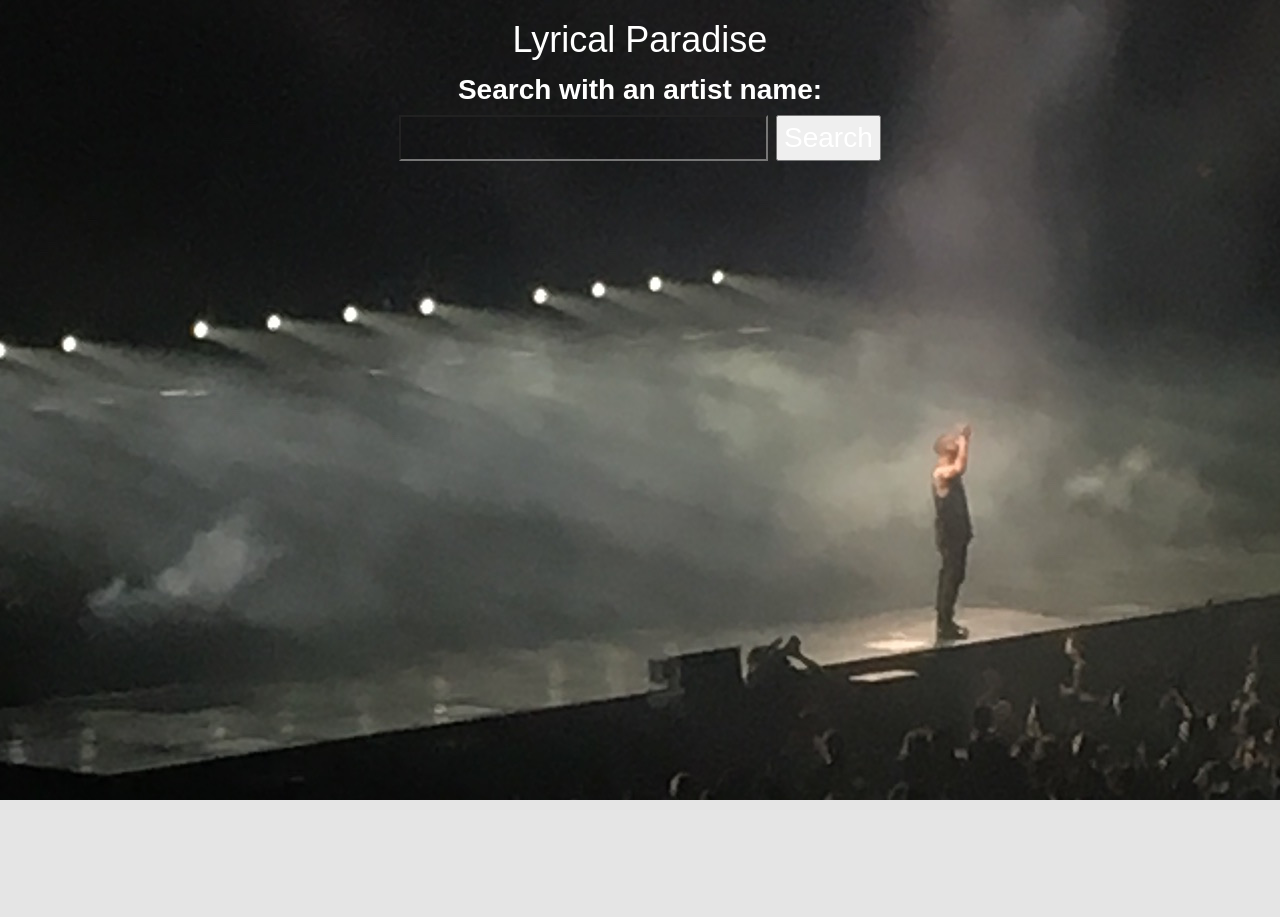
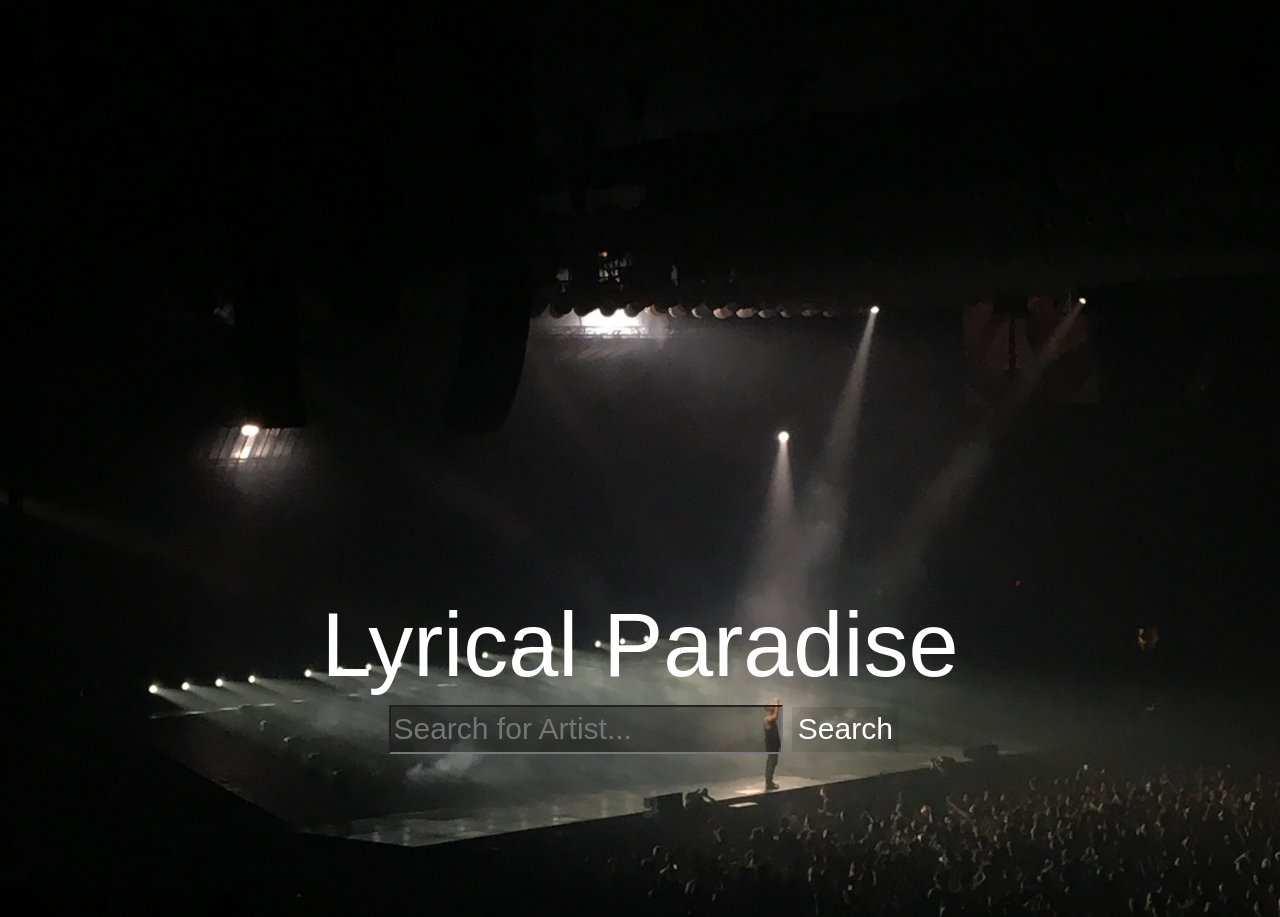
Before and after one commit to sonekase/MusicAPI, a website: page src/index.html in a window 1280 px wide. Shown: the top 917 px of the page. Before the commit the page ends 800 px from the top, so only its background shows below. Drawn offline with nearby package versions, Linux system fonts and the light colour scheme; a web font is replaced by a local one.

Commit message:
Update css style.

```diff
--- a/src/css/styles.css
+++ b/src/css/styles.css
@@ -1,14 +1,28 @@
 body {
   background: url('../img/drake1.jpg') no-repeat 50% 50%;
+  background-size: cover;
   height: 100%;
   width: 100%;
   height: 100vh;
   font-family: 'Rationale', sans-serif;
-  font-size: 28px;
+  font-size: 30px;
   text-align: center;
+  background-color: rgba(0, 0, 0, 1.5);
+  color: #FFF;
+  margin-top: 45%;
+  margin-left: auto;
+  margin-right: auto;
+}
+
+#headline {
+  font-size: 3em;
+}
+
+button {
   background-color: rgba(0, 0, 0, 0.1);
-  color: #FFF;
+  border-style: none;
 }
+
 .findLyric:hover {
   cursor: pointer;
   color: blue;
@@ -17,7 +31,7 @@ body {
 
 #title {
   text-decoration: underline;
-  font-weight: bold;
+  font-size: 1.25em;
 }
 
 #player {
@@ -25,9 +39,13 @@ body {
 }
 
 #artistName {
-  background-color: rgba(0, 0, 0, 0.1);
+  background-color: rgba(0, 0, 0, 0.35);
+}
+
+.tracklist {
+  background-color: rgba(0, 0, 0, 0.35);
 }
 
 .lyrics {
-  background-color: rgba(0, 0, 0, 0.1);
+  background-color: rgba(0, 0, 0, 0.35);
 }
--- a/src/index.html
+++ b/src/index.html
@@ -12,21 +12,21 @@
   </head>
   <body>
     <div class="container">
-      <h1>Lyrical Paradise</h1>
+      <h1 id="headline">Lyrical Paradise</h1>
 
       <form id="artistSearch-form" action="index.html" method="post">
-        <label for="artistName">Search with an artist name:</label>
-        <br>
-        <input type="text" id="artistName">
+        <label for="artistName"></label>
+        <input type="text" id="artistName" placeholder="Search for Artist...">
         <button type="submit">Search</button>
       </form>
-
-      <p class="tracklist"></p>
-      <div class="">
+      <br>
+        <p class="tracklist"></p>
+        <div class="">
         <div id="player"></div>
         <h3 id="title"></h3>
         <p class="lyrics"></p>
-      </div>
+        </div>
+
 
     </div>
   </body>
```
